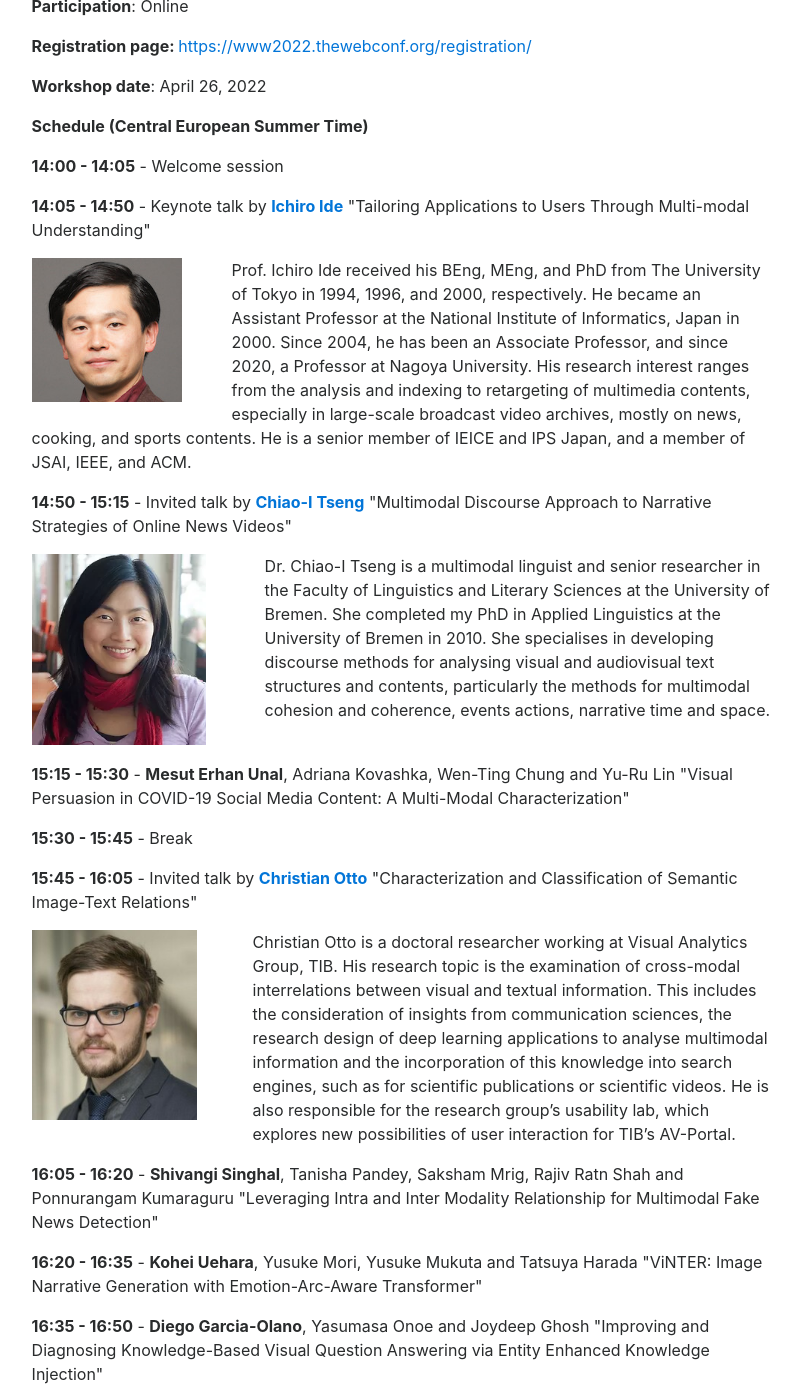
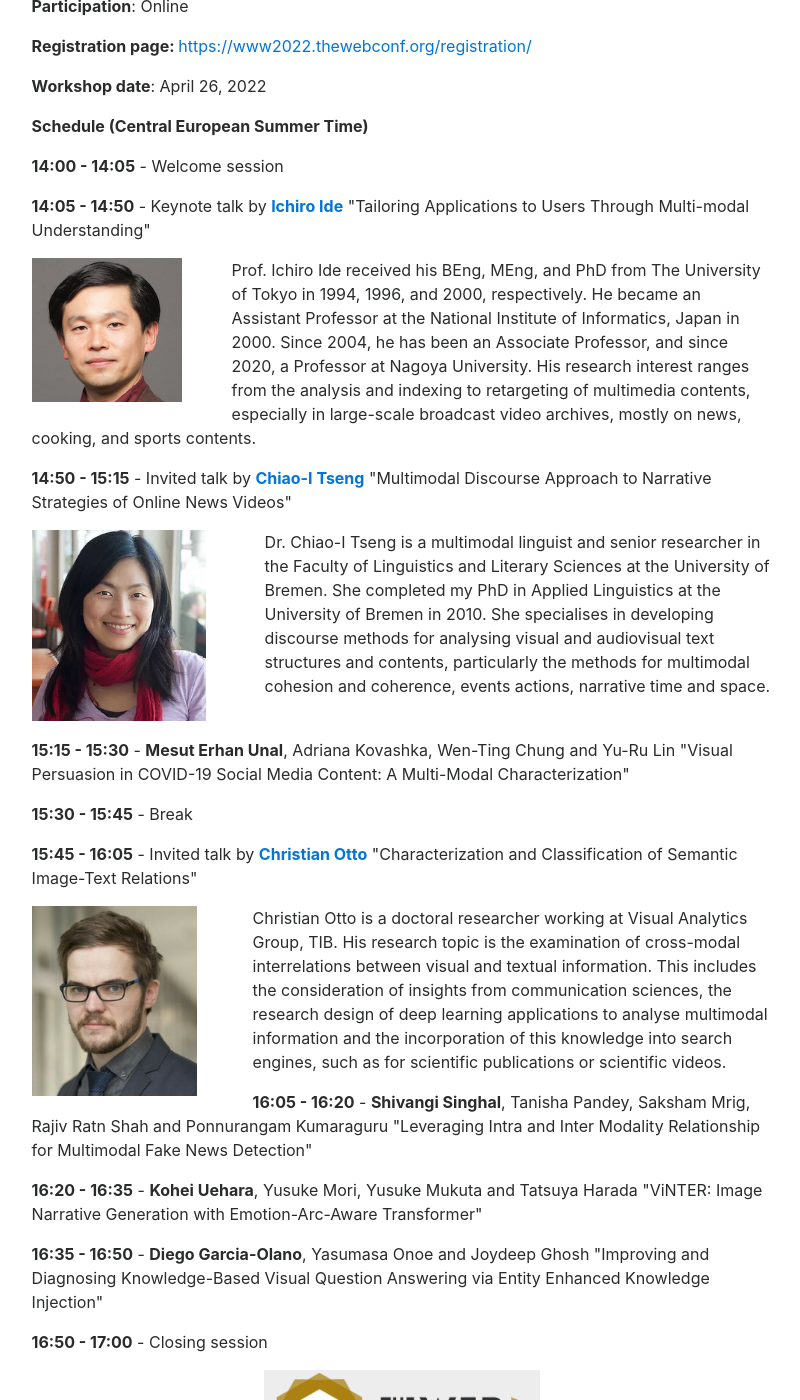
Before and after one commit to muws-workshop/muws-workshop.github.io, a Jekyll site: the page built from index.html, in a window 1280 px wide and 1400 px high, scrolled down 490 px. Shown: the whole window, without its empty margins (238-1038 px from the left). Built offline with Jekyll 4.4.1, drawn with Linux system fonts in a browser that asks for light colours; nearby versions of some CDN libraries.

Commit message:
index update

```diff
--- a/index.html
+++ b/index.html
@@ -26,7 +26,7 @@ slide_id: 0
 
                 <div>
                 <p style="float: left;"><img src="./assets/images/2022_images/ide.jpg" style="max-width:75%;"></p>
-                <p style="max-width:100%;">Prof. Ichiro Ide received his BEng, MEng, and PhD from The University of Tokyo in 1994, 1996, and 2000, respectively. He became an Assistant Professor at the National Institute of Informatics, Japan in 2000. Since 2004, he has been an Associate Professor, and since 2020, a Professor at Nagoya University. His research interest ranges from the analysis and indexing to retargeting of multimedia contents, especially in large-scale broadcast video archives, mostly on news, cooking, and sports contents. He is a senior member of IEICE and IPS Japan, and a member of JSAI, IEEE, and ACM.</p>
+                <p style="max-width:100%;">Prof. Ichiro Ide received his BEng, MEng, and PhD from The University of Tokyo in 1994, 1996, and 2000, respectively. He became an Assistant Professor at the National Institute of Informatics, Japan in 2000. Since 2004, he has been an Associate Professor, and since 2020, a Professor at Nagoya University. His research interest ranges from the analysis and indexing to retargeting of multimedia contents, especially in large-scale broadcast video archives, mostly on news, cooking, and sports contents.</p>
                 </div>
 
             <p></p>
@@ -46,7 +46,7 @@ slide_id: 0
 
             <div>
                 <p style="float: left;"><img src="./assets/images/2022_images/otto.jpg" style="max-width:75%;"></p>
-                <p style="max-width:100%;"> Christian Otto is a doctoral researcher working at Visual Analytics Group, TIB. His research topic is the examination of cross-modal interrelations between visual and textual information. This includes the consideration of insights from communication sciences, the research design of deep learning applications to analyse multimodal information and the incorporation of this knowledge into search engines, such as for scientific publications or scientific videos. He is also responsible for the research group’s usability lab, which explores new possibilities of user interaction for TIB’s AV-Portal. </p>
+                <p style="max-width:100%;"> Christian Otto is a doctoral researcher working at Visual Analytics Group, TIB. His research topic is the examination of cross-modal interrelations between visual and textual information. This includes the consideration of insights from communication sciences, the research design of deep learning applications to analyse multimodal information and the incorporation of this knowledge into search engines, such as for scientific publications or scientific videos.</p>
             </div>
 
             <p><b>16:05 - 16:20</b> -  <b>Shivangi Singhal</b>, Tanisha Pandey, Saksham Mrig, Rajiv Ratn Shah and Ponnurangam Kumaraguru "Leveraging Intra and Inter Modality Relationship for Multimodal Fake News Detection"</p>
```
